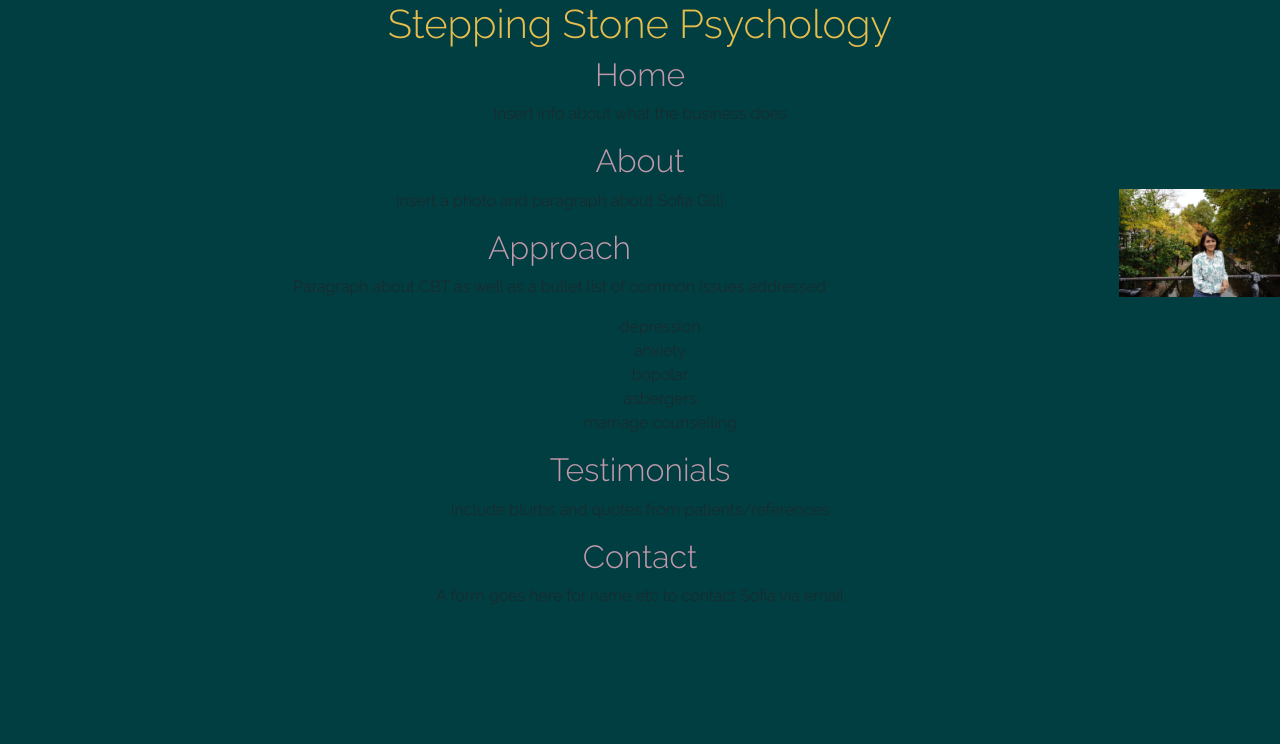
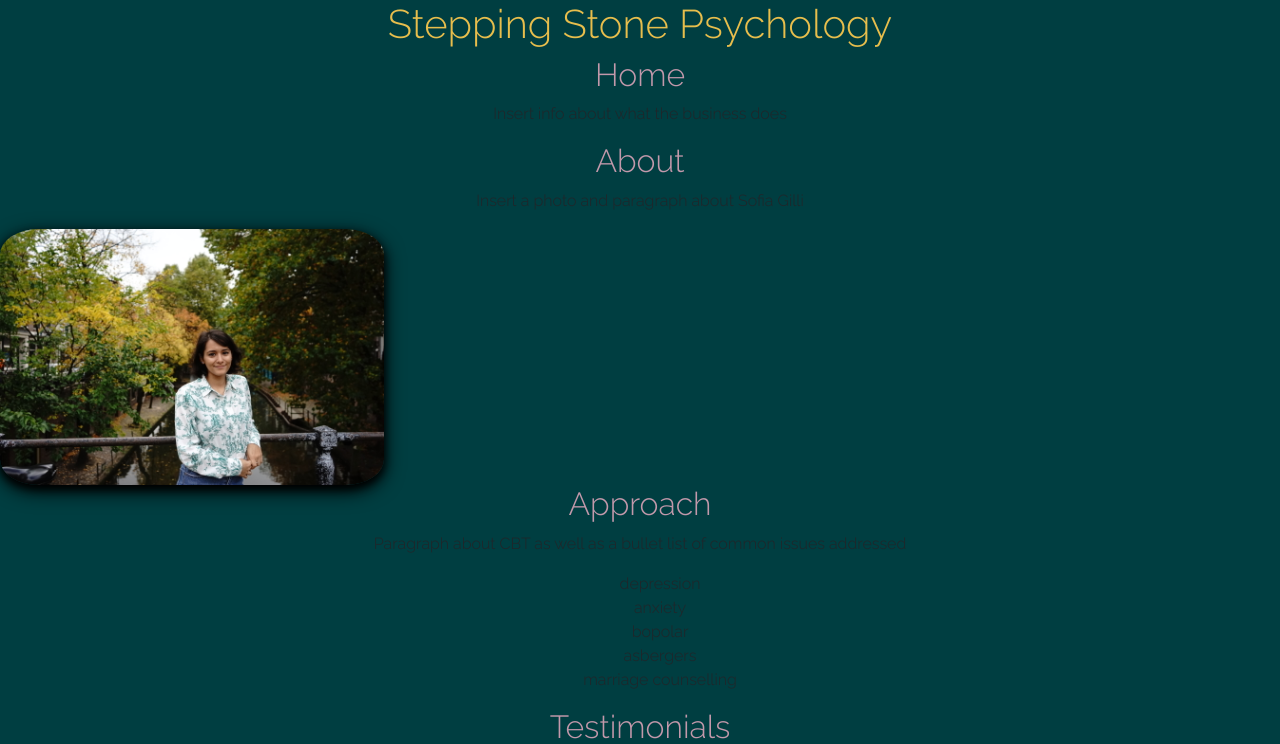
Before and after one commit to teagang/Stepping-Stone-Psychology, a PHP site: the page made by stepping stone.html in a window 1280 px wide. Shown: the top 744 px of the page. Before the commit the page ends 605 px from the top, so only its background shows below. Run offline with PHP 8.4, Linux system fonts and the light colour scheme.

Commit message:
day 3 worked on portrait

```diff
--- a/stepping stone.css
+++ b/stepping stone.css
@@ -19,3 +19,9 @@ ul{
     text-align: center;
     font-family: 'Raleway' , sans-serif;
 }
+
+
+img.portrait{
+    border-radius: 10%;
+ box-shadow: 0 4px 8px 0 rgba(0, 0, 0, 1), 0 6px 20px 0 rgba(0, 0, 0, 1);
+}
--- a/stepping stone.html
+++ b/stepping stone.html
@@ -36,9 +36,11 @@
 <h2>Home</h2>
 <p>Insert info about what the business does</p>
 <h2>About</h2>
-<p>Insert a photo and paragraph about Sofia Gilli
-    <img src="SofiasPics/Portrait.JPG" alt="Portrait of Sofia" style="float:right; width:161px; height:108px;">
-</p>
+<p>Insert a photo and paragraph about Sofia Gilli</p>
+
+        <img src="SofiasPics/Portrait.JPG" alt="Portrait of Sofia" style= width:30%;" class=portrait>
+
+
 <h2>Approach</h2>
 <p>Paragraph about CBT as well as a bullet list of common issues addressed
     <ul>
```
